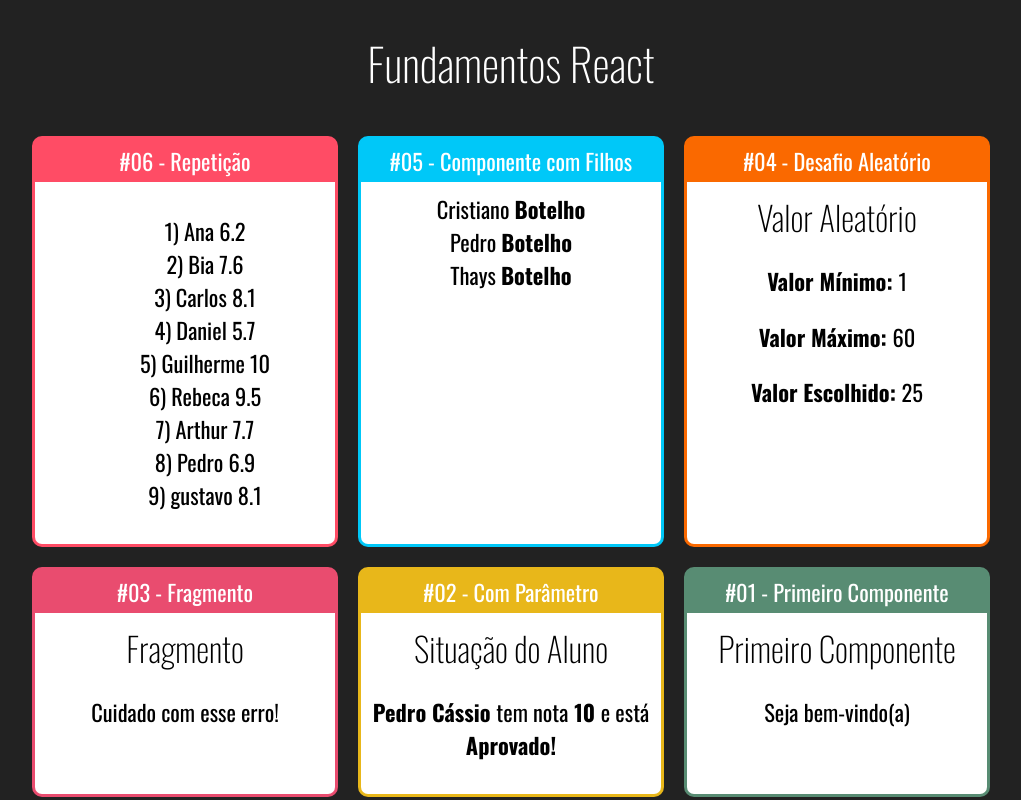
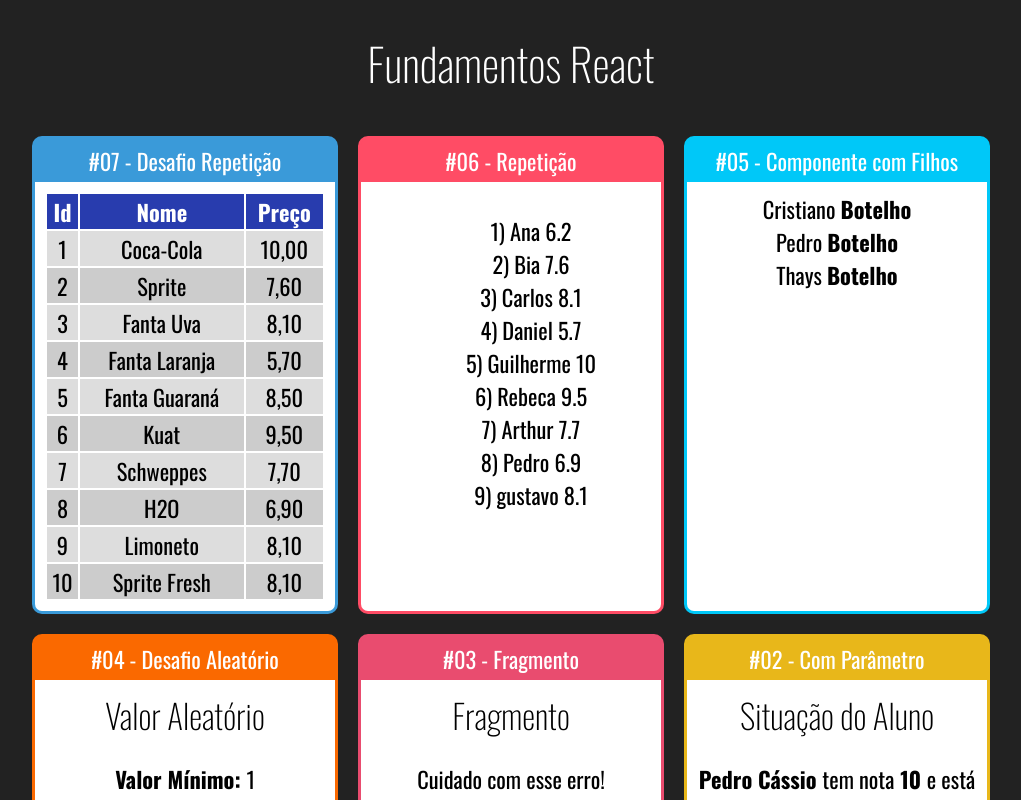
Before and after one commit to Cristiano2806/estudo-react, a React (Create React App) app: page / in a window 1280 px wide. Shown: the top 800 px of the page, without its empty margins (129-1150 px from the left). Built offline with nearby package versions, Linux system fonts and the light colour scheme.

Commit message:
Subindo card do desafio de repeticao

```diff
--- a/src/App.jsx
+++ b/src/App.jsx
@@ -1,6 +1,7 @@
 import "./App.css";
 import React from "react";
 
+import TabelaProdutos from "./components/repeticao/TabelaProdutos";
 import ListaAlunos from "./components/repeticao/ListaAlunos";
 import Familia from "./components/basicos/Familia";
 import FamiliaMembro from "./components/basicos/FamiliaMembro";
@@ -15,6 +16,10 @@ export default () => (
     <h1>Fundamentos React</h1>
 
     <div className="Cards">
+
+      <Card titulo="#07 - Desafio Repetição" color="#3A9AD9">
+        <TabelaProdutos></TabelaProdutos>
+      </Card>
 
       <Card titulo="#06 - Repetição" color="#FF4C65">
         <ListaAlunos></ListaAlunos>
--- /dev/null
+++ b/src/components/repeticao/TabelaProdutos.css
@@ -0,0 +1,16 @@
+.TabelaProdutos table {
+    width: 100%;
+}
+
+.TabelaProdutos th {
+    background-color: #283cae;
+    color: #fff;
+}
+
+.TabelaProdutos .Par {
+    background-color: #ddd;
+}
+
+.TabelaProdutos .Impar {
+    background-color: #ccc;
+}
--- /dev/null
+++ b/src/components/repeticao/TabelaProdutos.jsx
@@ -0,0 +1,33 @@
+import "./TabelaProdutos.css";
+import React from "react";
+import produtos from "../../data/produtos";
+
+export default (props) => {
+  function getLinhas() {
+    return produtos.map((produto, i) => {
+        return (
+            <tr key={produto.id} className={i % 2 == 0 ? 'Par' : 'Impar'}>
+                <td>{produto.id}</td>
+                <td>{produto.nome}</td>
+                <td>{produto.preco.toFixed(2).replace('.', ',')}</td>
+            </tr>
+        )
+    });
+  }
+
+  return (
+    <div className="TabelaProdutos">
+      <table>
+        <thead>
+          <tr>
+            <th>Id</th>
+            <th>Nome</th>
+            <th>Preço</th>
+          </tr>
+        </thead>
+
+        <tbody>{getLinhas()}</tbody>
+      </table>
+    </div>
+  );
+};
--- /dev/null
+++ b/src/data/produtos.js
@@ -0,0 +1,14 @@
+const produtos = [
+    {id: 1, nome: 'Coca-Cola', preco: 10.0},
+    {id: 2, nome: 'Sprite', preco: 7.60},
+    {id: 3, nome: 'Fanta Uva', preco: 8.10},
+    {id: 4, nome: 'Fanta Laranja', preco: 5.70},
+    {id: 5, nome: 'Fanta Guaraná', preco: 8.50},
+    {id: 6, nome: 'Kuat', preco: 9.50},
+    {id: 7, nome: 'Schweppes', preco: 7.70},
+    {id: 8, nome: 'H2O', preco: 6.90},
+    {id: 9, nome: 'Limoneto', preco: 8.10},
+    {id: 10, nome: 'Sprite Fresh', preco: 8.10},
+]
+
+export default produtos
```
